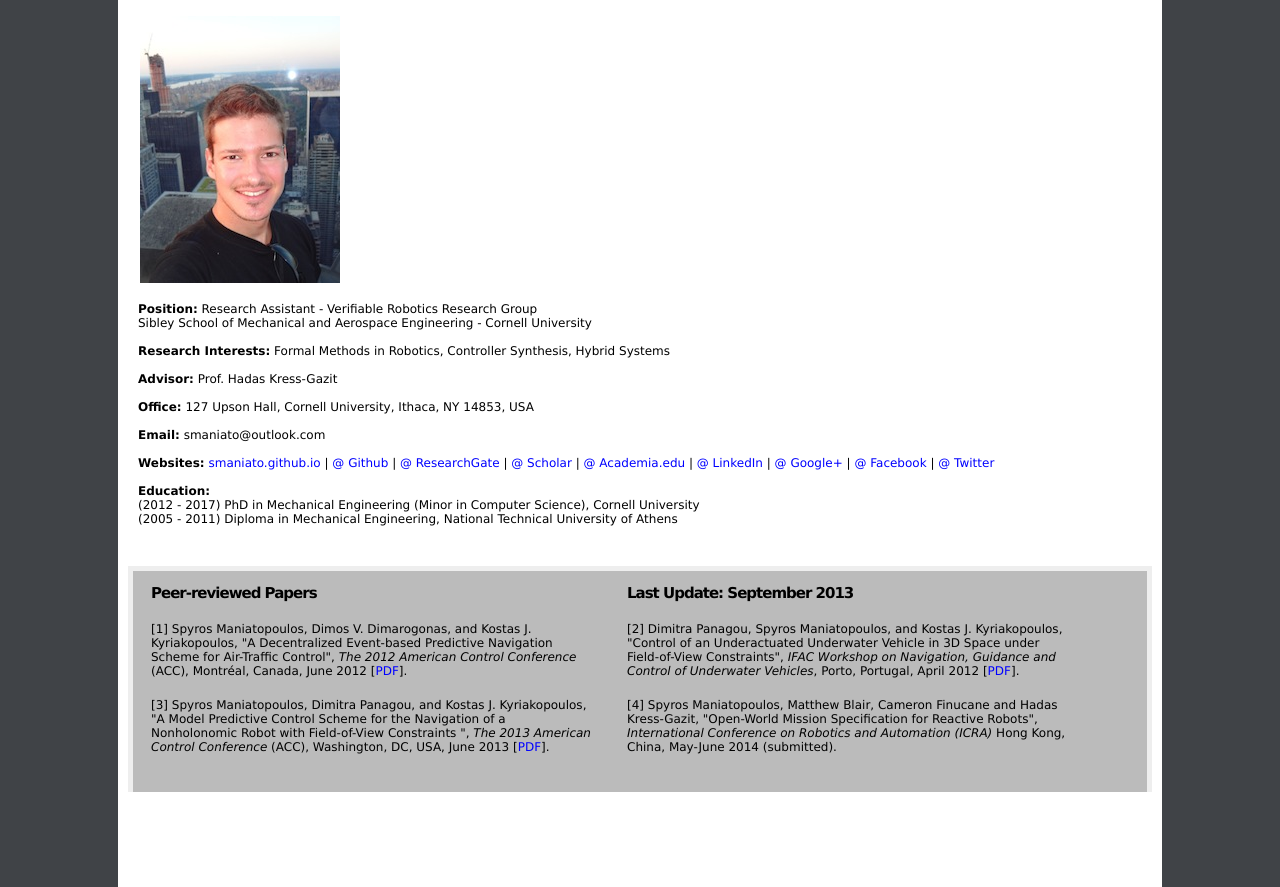
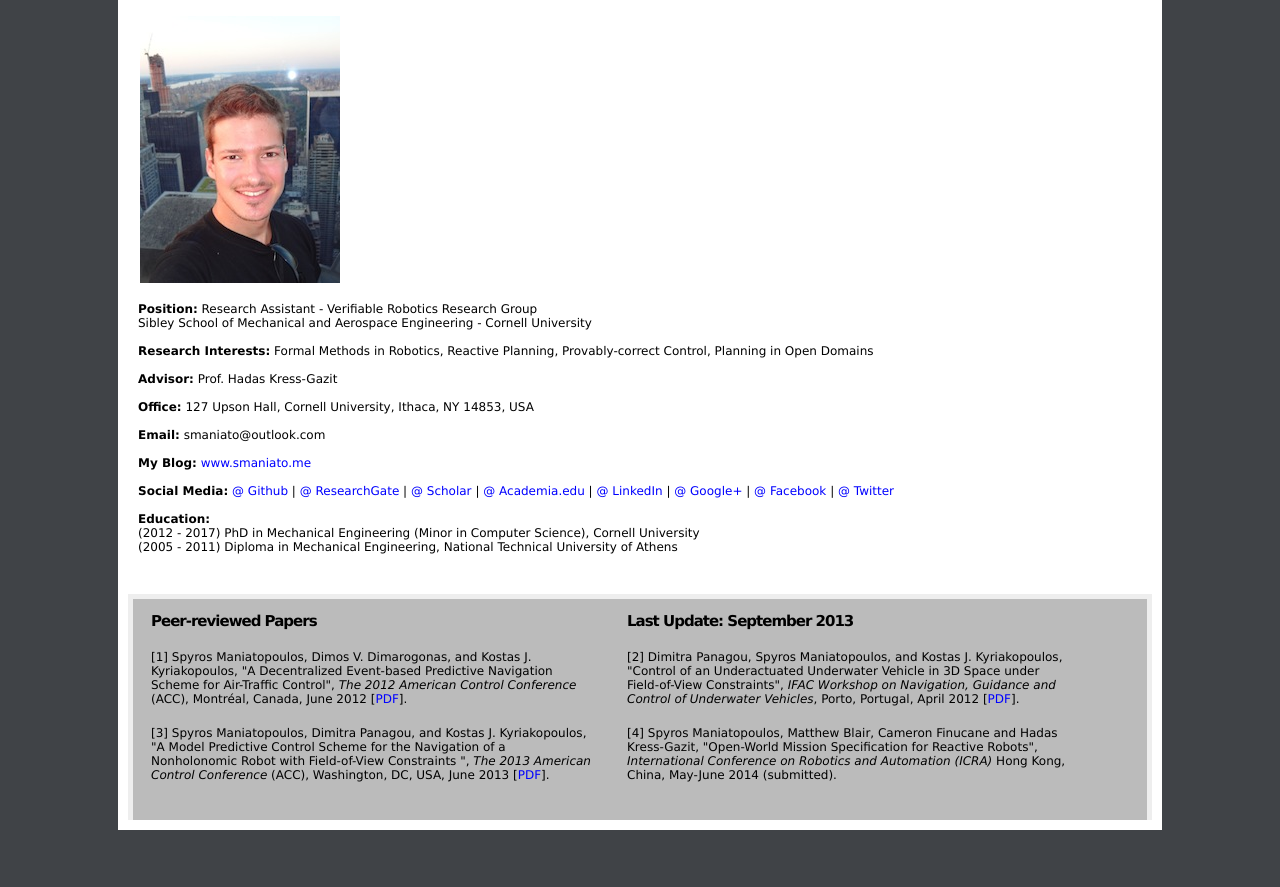
Before and after one commit to spmaniato/spmaniato.github.io, a plain HTML site: page index.html in a window 1280 px wide. Shown: the part 81-968 px from the top of the page. After the commit the page ends 911 px from the top, so only its background shows below. Drawn offline with Linux system fonts and the light colour scheme; grey boxes are pictures that could not be loaded.

Commit message:
Updated page: blog, interests, no PHDcomics/clock anymore.

```diff
--- a/index.html
+++ b/index.html
@@ -54,7 +54,7 @@ writeContent(true);
 <Br>
 Sibley School of Mechanical and Aerospace Engineering - Cornell University
 <br><bR>
-<b>Research Interests:</b> Formal Methods in Robotics, Controller Synthesis, Hybrid Systems
+<b>Research Interests:</b> Formal Methods in Robotics, Reactive Planning, Provably-correct Control, Planning in Open Domains
 <br><BR>
 <b>Advisor:</b> Prof. Hadas Kress-Gazit
 <br><bR>
@@ -62,7 +62,9 @@ Sibley School of Mechanical and Aerospace Engineering - Cornell University
 <bR><BR>
 <b>Email:</b> smaniato@outlook.com
 <br><bR>
-<b>Websites:</b> <a href="http://smaniato.github.io/">smaniato.github.io</a> | <a href="https://github.com/smaniato" target="_blank">@ Github</a> | <a href="https://www.researchgate.net/profile/Spyros_Maniatopoulos" target="_blank">@ ResearchGate</a> | <a href="http://scholar.google.com/citations?user=ao8r3Q4AAAAJ&hl=en" target="_blank">@ Scholar</a> | <a href="http://cornell.academia.edu/smaniato/About" target="_blank">@ Academia.edu</a> | <a href="http://www.linkedin.com/in/smaniato" target="_blank">@ LinkedIn</a> | <a href="https://plus.google.com/u/0/104740749884869629624/" target="_blank">@ Google+</a> | <a href="http://www.facebook.com/smaniato" target="_blank">@ Facebook</a> | <a href="http://twitter.com/#!/spmaniato" target="_blank">@ Twitter</a>
+<b>My Blog:</b> <a href="http://www.smaniato.me/">www.smaniato.me</a>
+<br><bR>
+<b>Social Media:</b> <a href="https://github.com/smaniato" target="_blank">@ Github</a> | <a href="https://www.researchgate.net/profile/Spyros_Maniatopoulos" target="_blank">@ ResearchGate</a> | <a href="http://scholar.google.com/citations?user=ao8r3Q4AAAAJ&hl=en" target="_blank">@ Scholar</a> | <a href="http://cornell.academia.edu/smaniato/About" target="_blank">@ Academia.edu</a> | <a href="http://www.linkedin.com/in/smaniato" target="_blank">@ LinkedIn</a> | <a href="https://plus.google.com/u/0/104740749884869629624/" target="_blank">@ Google+</a> | <a href="http://www.facebook.com/smaniato" target="_blank">@ Facebook</a> | <a href="http://twitter.com/#!/spmaniato" target="_blank">@ Twitter</a>
 <br><bR>
 <b>Education:</b><bR>
 (2012 - 2017) PhD in Mechanical Engineering (Minor in Computer Science), Cornell University<bR>
@@ -92,13 +94,5 @@ Sibley School of Mechanical and Aerospace Engineering - Cornell University
 </div>
 
 <div style="clear: both;"> </div>
-
-</div>
-</br>
-<center>
-<script language="JavaScript" src="http://www.phdcomics.com/previewfeed_horiz.php"> </script>
-<p> &nbsp; </p>
-<iframe src="http://free.timeanddate.com/clock/i3vtvvwx/n179/fn6/fc0f0/tc000/ftb/bas2/bat1/bacfff/pa8/tt0/tw1/th1/ts1/ta1/tb4" frameborder="0" width="192" height="54"></iframe>
-</center>
 </body>
 </html>
```
